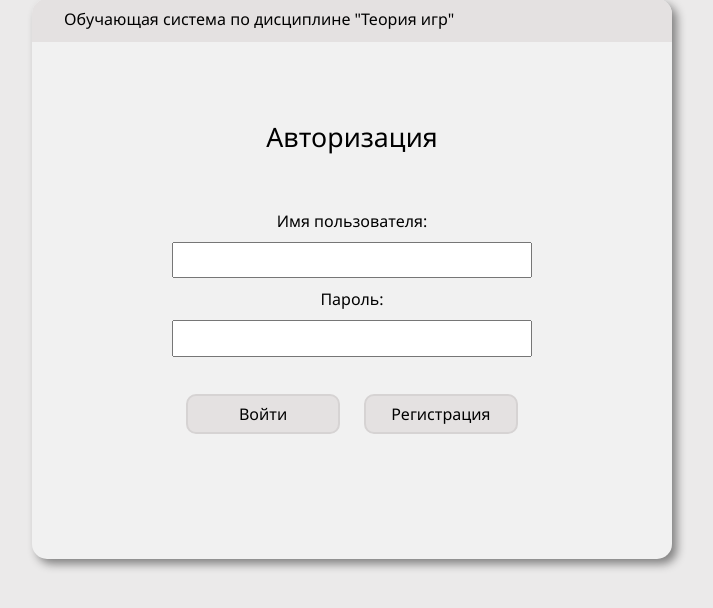
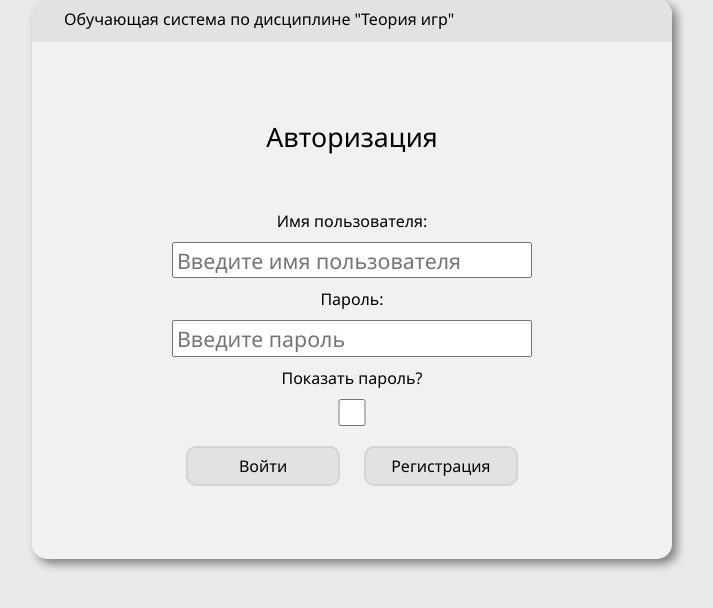
Before and after one commit to OnlyHorny/new_math_project, a Python web app: template templates/auth.html in a window 1280 px wide. Shown: the part 121-729 px from the top of the page, without its empty margins (288-1001 px from the left). Run offline with Jinja, Linux system fonts and the light colour scheme; the template is opened without the code that fills it, so the values that code supplies are empty.

Commit message:
added placeholders, show password

```diff
--- a/static/CSS/main.css
+++ b/static/CSS/main.css
@@ -95,3 +95,14 @@ h3 {
 .auth > .text h3 {
     margin-top: 3vh;
 }
+.showPassword {
+    height: 15%;
+}
+.showPassword label {
+    margin: 0;
+    padding: 0;
+}
+.showPassword input {
+    margin: 10px;
+    padding: 10px;
+}
--- /dev/null
+++ b/static/script/auth.js
@@ -0,0 +1,9 @@
+function showPassword() {
+    var x = document.getElementById('password');
+
+    if (x.type === 'password') {
+        x.type = 'text';
+    } else {
+        x.type = 'password';
+    }
+}
--- a/templates/auth.html
+++ b/templates/auth.html
@@ -20,9 +20,25 @@
                 <div class="auth-form">
                     <div class="username">
                         <label for="username">Имя пользователя:</label><br />
-                        <input type="text" id="username" /><br />
+                        <input
+                            type="text"
+                            id="username"
+                            placeholder="Введите имя пользователя"
+                        /><br />
                         <label for="password">Пароль:</label><br />
-                        <input type="text" id="password" /><br />
+                        <input
+                            type="password"
+                            id="password"
+                            placeholder="Введите пароль"
+                        /><br />
+                        <div class="showPassword">
+                            <label for="showPass">Показать пароль?</label><br />
+                            <input
+                                name="showPass"
+                                type="checkbox"
+                                onclick="showPassword()"
+                            />
+                        </div>
                     </div>
                     <div class="buttons">
                         <button type="submit">Войти</button>
@@ -31,5 +47,6 @@
                 </div>
             </div>
         </div>
+        <script src="../static/script/auth.js"></script>
     </body>
 </html>
```
